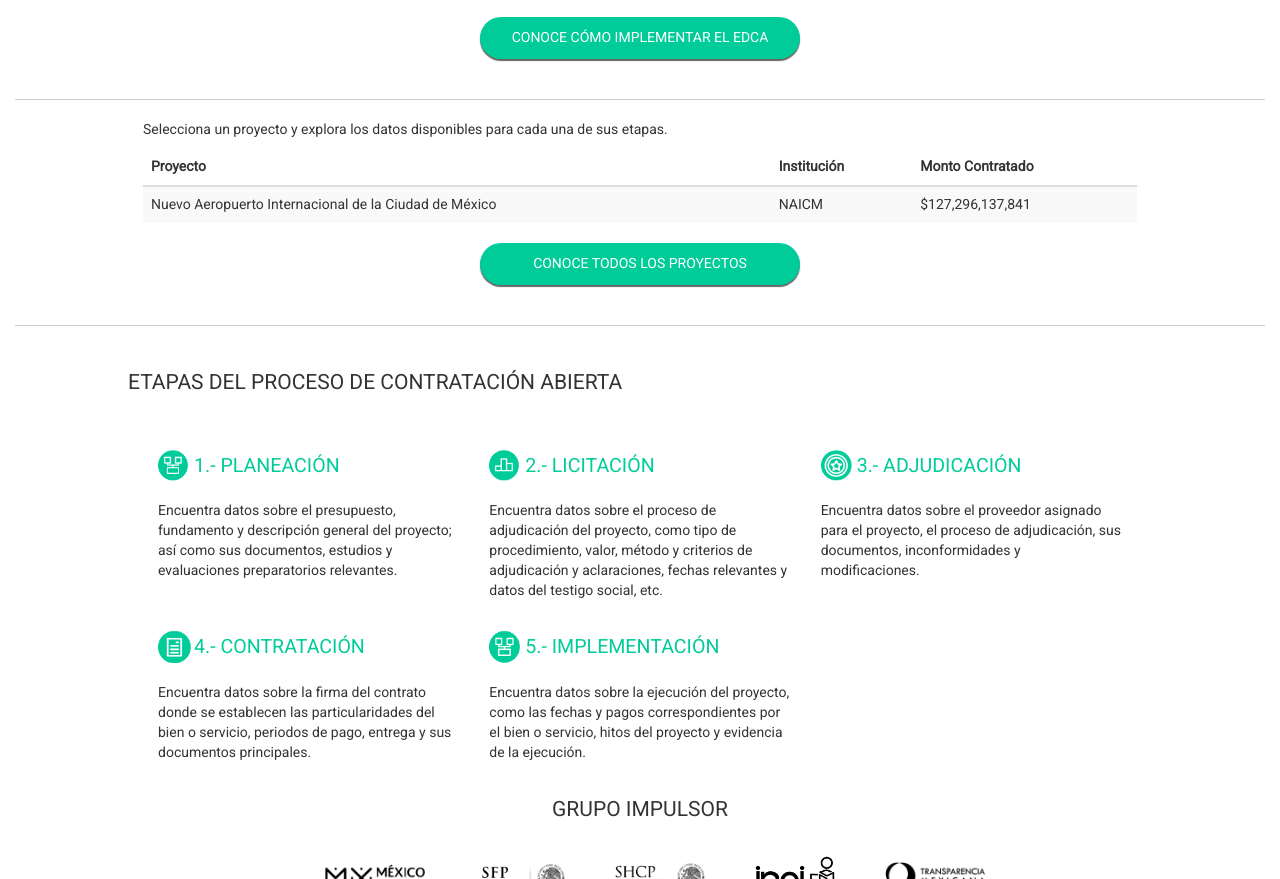
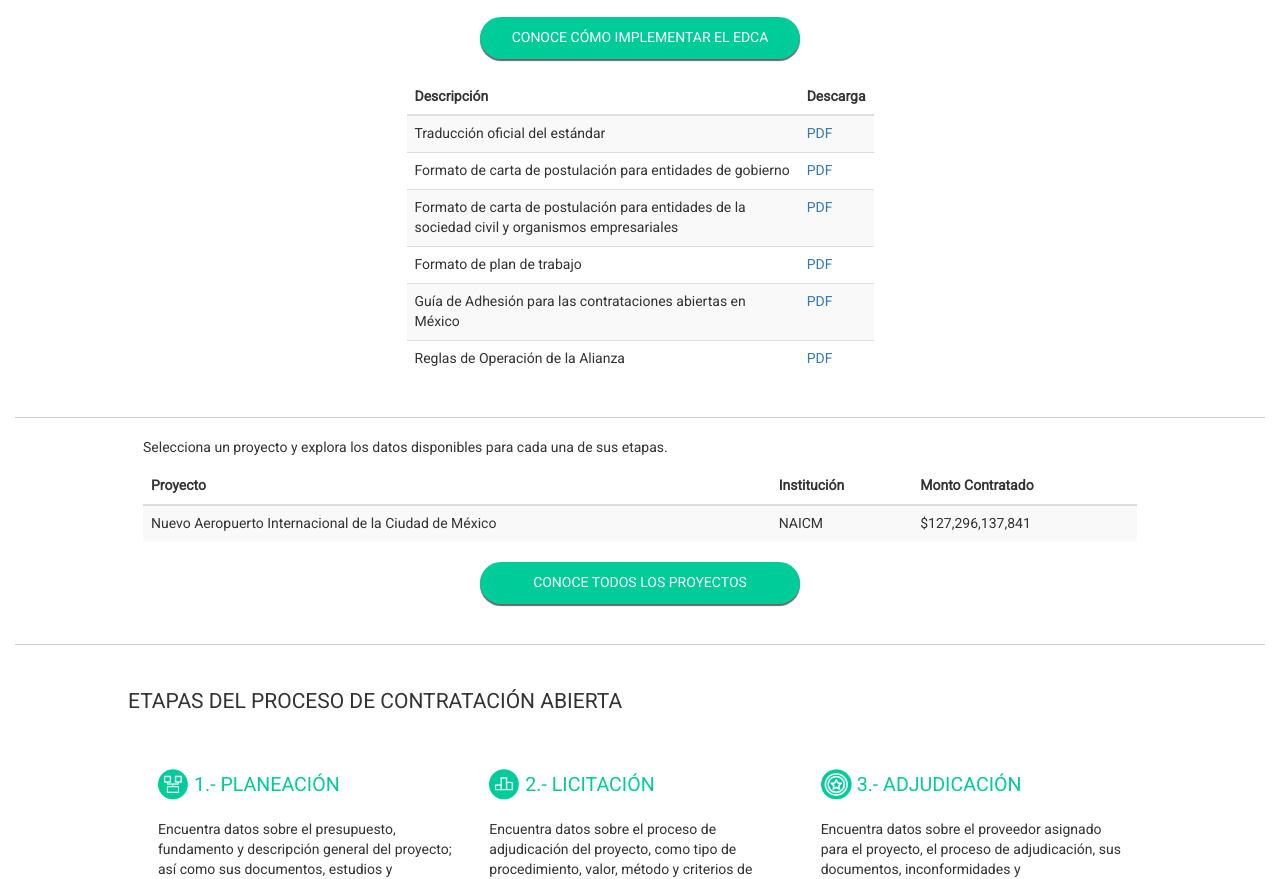
Before and after one commit to TestigoSocial2/sitio-ca, a plain HTML site: page htdocs/index.html in a window 1280 px wide. Shown: the part 945-1824 px from the top of the page. Drawn offline with Linux system fonts and the light colour scheme.

Commit message:
Add content files

```diff
--- a/htdocs/index.html
+++ b/htdocs/index.html
@@ -9,8 +9,6 @@
     <link rel="icon" href="favicon.ico" type="image/x-icon" />
     <link rel="stylesheet" href="css/bootstrap.css">
     <link rel="stylesheet" href="css/alianza.css">
-    <script type="text/javascript" src="js/jquery.min.js"></script>
-    <script type="text/javascript" src="js/bootstrap.min.js"></script>
   </head>
   <body>
     <div class="container-fluid">
@@ -62,7 +60,43 @@
             <p>Tomando como base este estándar, una coalición integrada por el Banco Mundial, el INAI, la Oficina de la Presidencia de la República y Transparencia Mexicana, lo han adaptado para su uso en México. Cualquier ente gubernamental federal, estatal o municipal, así como los poderes legislativo y judicial, puede adoptarlo.</p>
           </div>
           <div class="col-md-12">
-            <a class="btn" href="#">Conoce cómo implementar el EDCA</a>
+            <a class="btn" id="showFiles" href="#">Conoce cómo implementar el EDCA</a>
+            <div id="filesList" class="col-md-6 col-md-offset-3">
+              <table class="table table-striped">
+                <thead>
+                <tr>
+                  <th scope="col">Descripción</th>
+                  <th scope="col">Descarga</th>
+                </tr>
+                </thead>
+                <tbody>
+                  <tr>
+                    <td>Traducción oficial del estándar</td>
+                    <td><a href="https://tm.org.mx.s3.amazonaws.com/EDCA%20-MX.pdf">PDF</a></td>
+                  </tr>
+                  <tr>
+                    <td>Formato de carta de postulación para entidades de gobierno</td>
+                    <td><a href="https://tm.org.mx.s3.amazonaws.com/Carta%20-%20Gobierno.pdf">PDF</a></td>
+                  </tr>
+                  <tr>
+                    <td>Formato de carta de postulación para entidades de la sociedad civil y organismos empresariales</td>
+                    <td><a href="https://tm.org.mx.s3.amazonaws.com/Carta%20-%20Civil.pdf">PDF</a></td>
+                  </tr>
+                  <tr>
+                    <td>Formato de plan de trabajo</td>
+                    <td><a href="https://tm.org.mx.s3.amazonaws.com/Plan%20de%20trabajo.pdf">PDF</a></td>
+                  </tr>
+                  <tr>
+                    <td>Guía de Adhesión para las contrataciones abiertas en México</td>
+                    <td><a href="https://tm.org.mx.s3.amazonaws.com/Guia%20de%20Adhesion.pdf">PDF</a></td>
+                  </tr>
+                  <tr>
+                    <td>Reglas de Operación de la Alianza</td>
+                    <td><a href="https://tm.org.mx.s3.amazonaws.com/Reglas%20de%20Operacion%20de%20la%20Alianza.pdf">PDF</a></td>
+                  </tr>
+                </tbody>
+              </table>
+            </div>
           </div>
         </div>
       </div>
@@ -172,9 +206,9 @@
           </div>
         </div>
       </div>
-
       <hr />
-
     </div>
+    <script type="text/javascript" src="js/jquery.min.js"></script>
+    <script type="text/javascript" src="js/bootstrap.min.js"></script>
   </body>
 </html>
```
Also changed, not shown: 1 other file.
